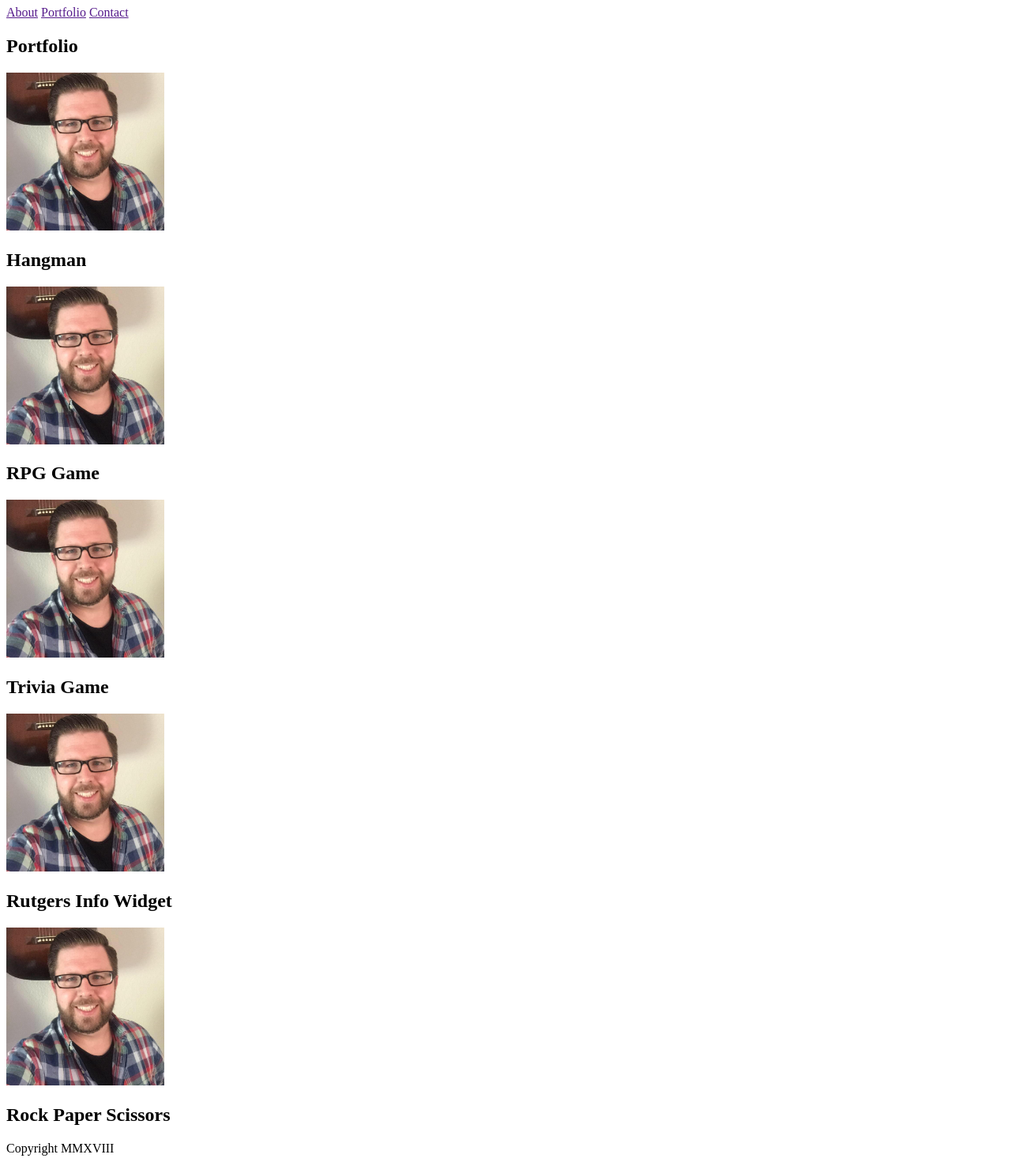
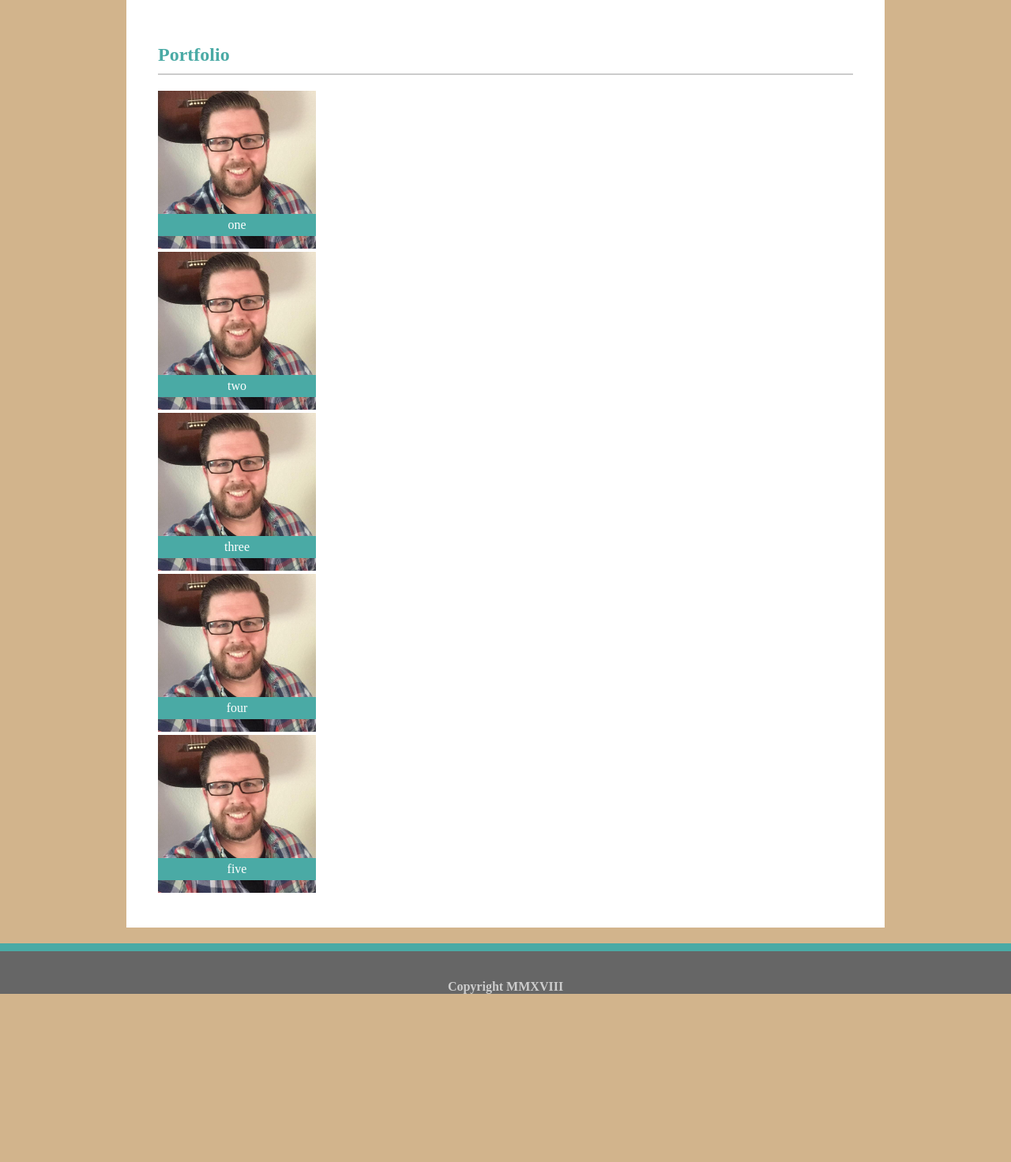
Before and after one commit to ivme83/Basic-Portfolio, a plain HTML site: page portfolio.html in a window 1280 px wide. Shown: the part 73-1545 px from the top of the page at 79% size. After the commit the page ends 1332 px from the top, so only its background shows below. Drawn offline with Linux system fonts and the light colour scheme.

Commit message:
Updated css for all pages

```diff
--- a/assets/css/style.css
+++ b/assets/css/style.css
@@ -8,6 +8,7 @@ header {
 body {
     margin: 0;
     background: tan;
+    color: #4aaaa5;
 }
 
 .container {
@@ -52,12 +53,62 @@ footer {
     display: block;
 }
 
+h2 {
+    padding: 0px 0px 10px 0px;
+    color: #4aaaa5;
+    border-bottom: 2px solid #cccccc;
+}
+
 h4 {
     vertical-align: bottom;
     margin: 0px;
 }
 
-h2 {
-    padding: 0px 0px 10px 0px;
-    border-bottom: 2px solid #cccccc;
+.left {
+    float: left;
+    margin: 0px 20px 15px 0px;
 }
+
+input[type=submit] {
+    background-color: #4aaaa5;
+    color: #ffffff;
+    padding: 15px 25px;
+    margin: 8px 0;
+    border: none;
+    cursor: pointer;
+}
+
+input[type=text] {
+    width: 100%;
+    padding: 15px 25px;
+    margin: 8px 0;
+    display: inline-block;
+    border: 1px solid #ccc;
+    box-sizing: border-box;
+}
+
+textarea {
+    width: 100%;
+    height: 100px;
+    padding: 15px 25px;
+    margin: 8px 0;
+    box-sizing: border-box;
+    border: 1px solid #ccc;
+    resize: none;
+}
+
+.image {
+    position: relative;
+    width: 200px;
+ }
+
+.img-title {
+    position: absolute;
+    width: 100%;
+    left: 0px;
+    bottom:20px;
+    background-color: #4aaaa5;
+    color: white;
+    padding: 5px 0px 5px 0px;
+    text-align: center;
+ }
--- a/portfolio.html
+++ b/portfolio.html
@@ -3,59 +3,66 @@
 <html>
     <head>
         <title>Portfolio</title>
+        <link rel="stylesheet" type="text/css" href="assets/css/style.css">
     </head>
 
     <body>
+        <div>
             <header>
-            <h1>Your Name</h1>
+                    <div class="container">
 
-            <nav>
+                        <h1 class="heading">Your Name</h1>
+
+                        <nav class="navBar">
                             <a href="">About</a>
                             <a href="">Portfolio</a>
                             <a href="">Contact</a>
                         </nav>
+                    </div>
             </header>
 
-        <section>
+            <div class="container">
+                <div class="content">
                     <h2>Portfolio</h2>
 
                     <div class="image">
-                <img width=200px height=200px src="assets/images/myPhoto.jpg" alt="Photo of Roland Willis">
+                        <img width=100% height=100% src="assets/images/myPhoto.jpg" alt="Photo of Roland Willis">
 
-                <h2>Hangman</h2>
+                        <div class="img-title">one</div>
                     </div>
 
                     <div class="image">
-                <img width=200px height=200px src="assets/images/myPhoto.jpg" alt="Photo of Roland Willis">
+                        <img width=100% height=100% src="assets/images/myPhoto.jpg" alt="Photo of Roland Willis">
 
-                <h2>RPG Game</h2>
+                        <div class="img-title">two</div>
                     </div>
 
                     <div class="image">
-                <img width=200px height=200px src="assets/images/myPhoto.jpg" alt="Photo of Roland Willis">
+                        <img width=100% height=100% src="assets/images/myPhoto.jpg" alt="Photo of Roland Willis">
 
-                <h2>Trivia Game</h2>
+                        <div class="img-title">three</div>
                     </div>
 
                     <div class="image">
-                <img width=200px height=200px src="assets/images/myPhoto.jpg" alt="Photo of Roland Willis">
+                        <img width=100% height=100% src="assets/images/myPhoto.jpg" alt="Photo of Roland Willis">
 
-                <h2>Rutgers Info Widget</h2>
+                        <div class="img-title">four</div>
                     </div>
 
                     <div class="image">
-                <img width=200px height=200px src="assets/images/myPhoto.jpg" alt="Photo of Roland Willis">
+                        <img width=100% height=100% src="assets/images/myPhoto.jpg" alt="Photo of Roland Willis">
 
-                <h2>Rock Paper Scissors</h2>
+                        <div class="img-title">five</div>
+                    </div>
+                </div>
+
+            </div>
         </div>
 
 
-        </section>
-
-
-
         <footer>
-            Copyright MMXVIII
+                <br><br>
+                <h4>Copyright MMXVIII</h4>
         </footer>
     </body>
 </html>
```
Also changed, not shown: contact.html (+14 -6 lines), index.html (+6 -4 lines). Lines whose indentation alone changed are shown as unchanged.
